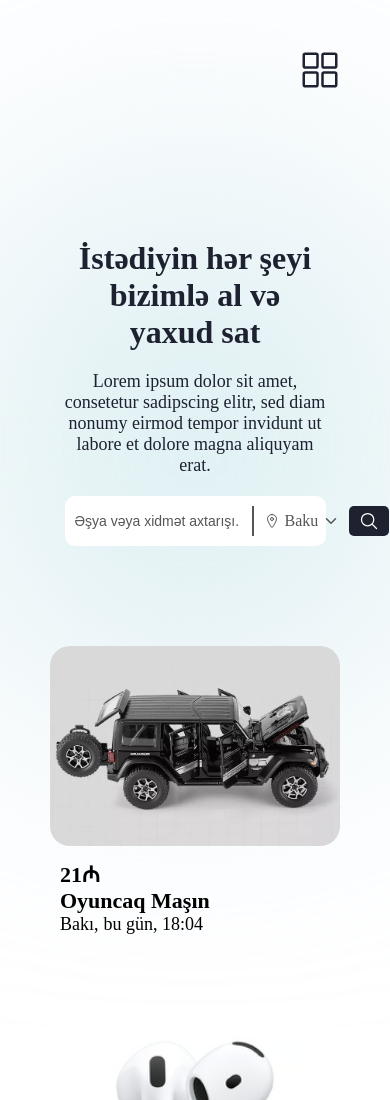
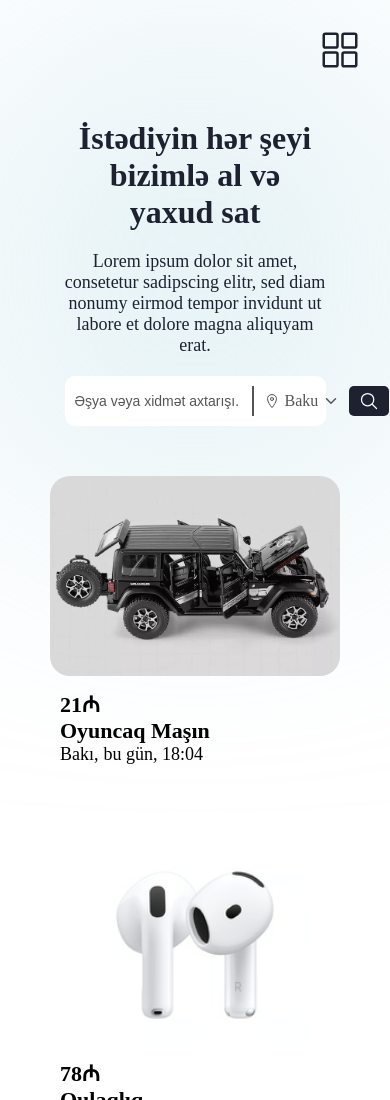
Before and after one commit to Natiq96/course-project-2, a plain HTML site: page index.html in a window 390 px wide. Shown: the top 1100 px of the page. Drawn offline with nearby package versions, Linux system fonts and the light colour scheme.

Commit message:
natigsh-2

```diff
--- a/static/css/style.css
+++ b/static/css/style.css
@@ -292,7 +292,7 @@ html {
         display: flex;
         justify-content: flex-end;
         width: 100%;
-        padding: 5rem;
+        padding: 3rem;
     }
 
     .nav-icon-mobile ion-icon {
@@ -312,7 +312,12 @@ html {
 
     .card-con-header {
         max-width: 90%;
+        padding: 0;
         gap: 2rem;
+    }
+
+    .card-con{
+        padding: 2rem 5rem ;
     }
 
     .card-box {
```
